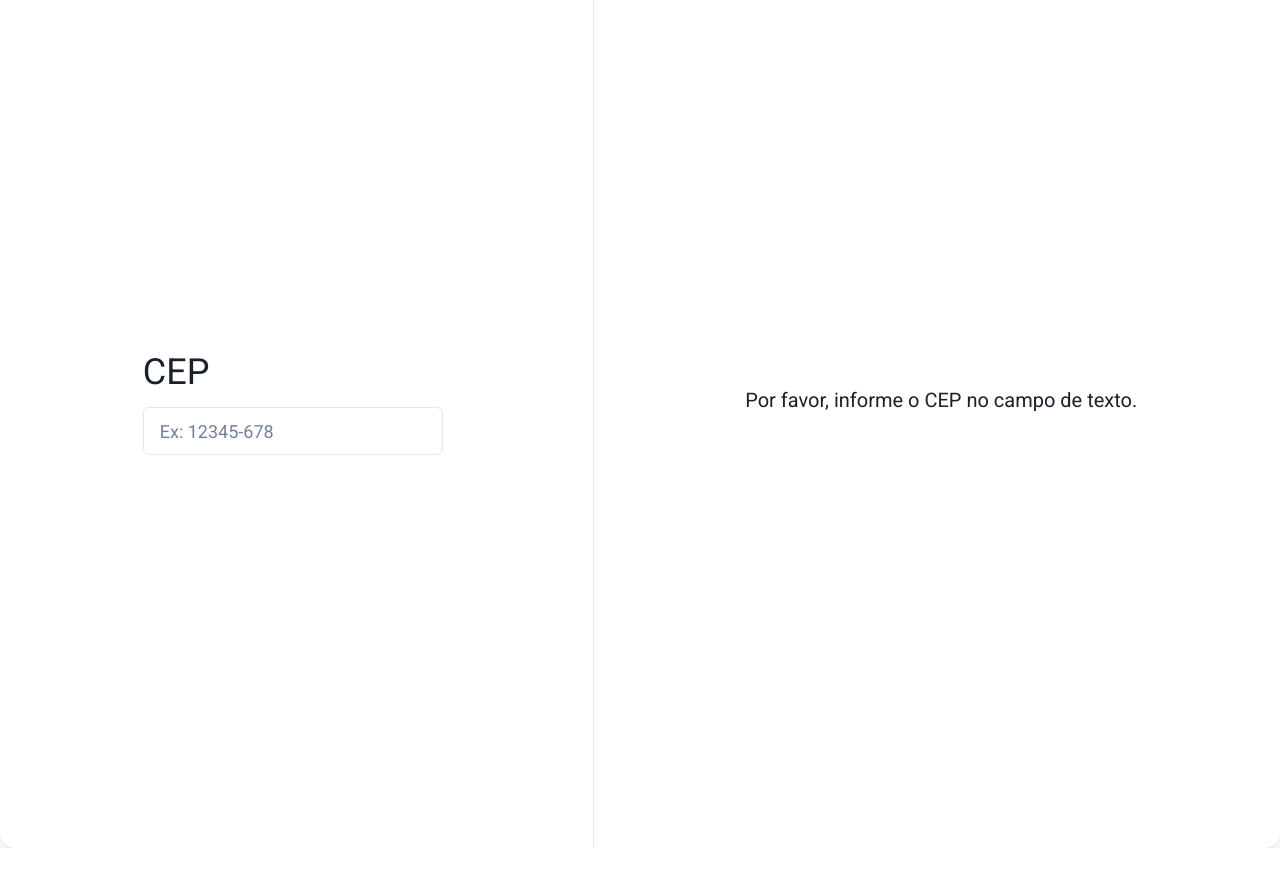
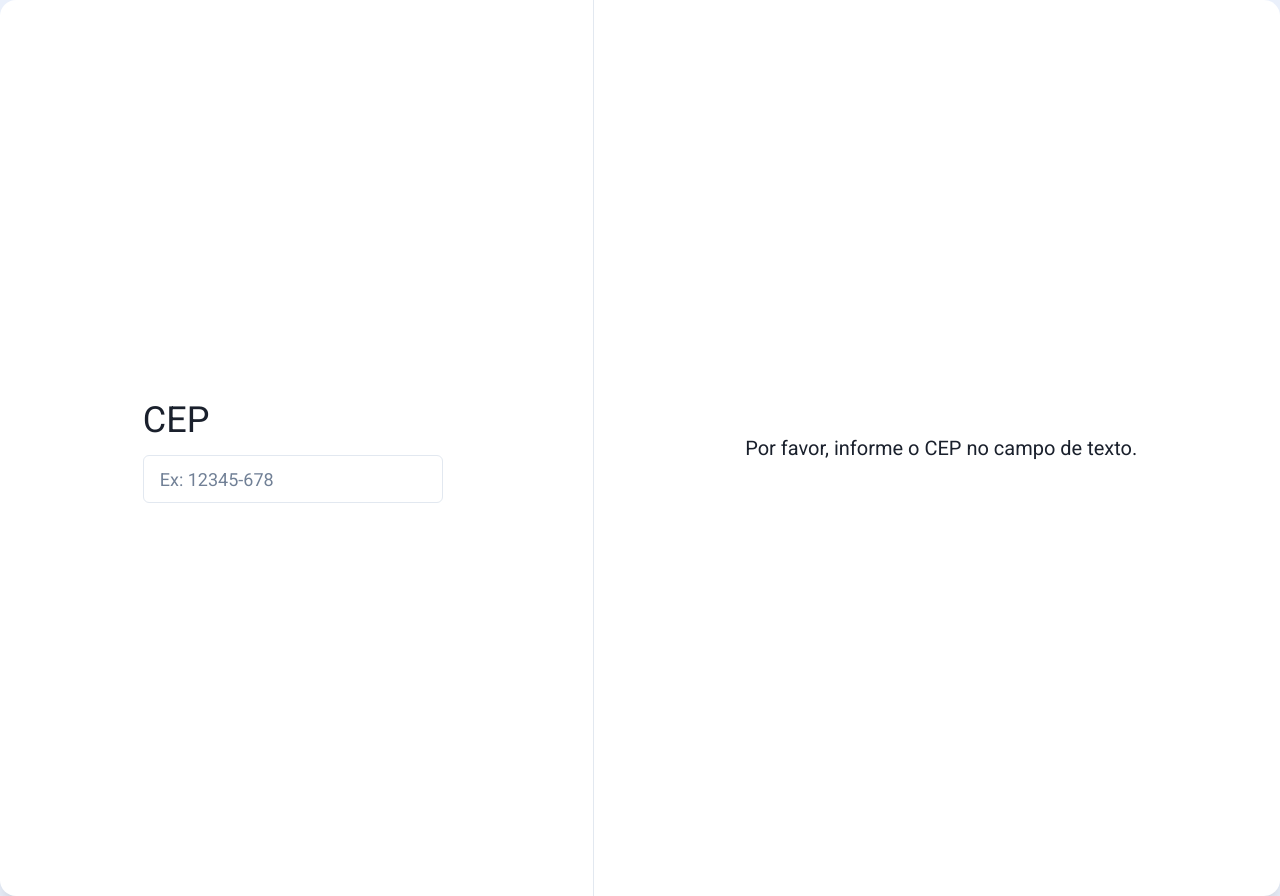
Before and after one commit to vinnicius-martins/react--consulta-cep, a React (Create React App) app: page / in a window 1280 px wide. Before the commit the page ends 848 px from the top, so only its background shows below. Built offline with nearby package versions, Linux system fonts and the light colour scheme.

Commit message:
Ajust Height

```diff
--- a/src/components/Background.tsx
+++ b/src/components/Background.tsx
@@ -8,7 +8,7 @@ interface BackgroundProps extends CenterProps {
 const Background: React.FC<BackgroundProps> = ({ children, ...rest }) => {
   return (
     <Center
-    height='100vh'
+    minHeight='100vh'
     bgColor='#EAF0FB'
     {...rest}
     >
```
